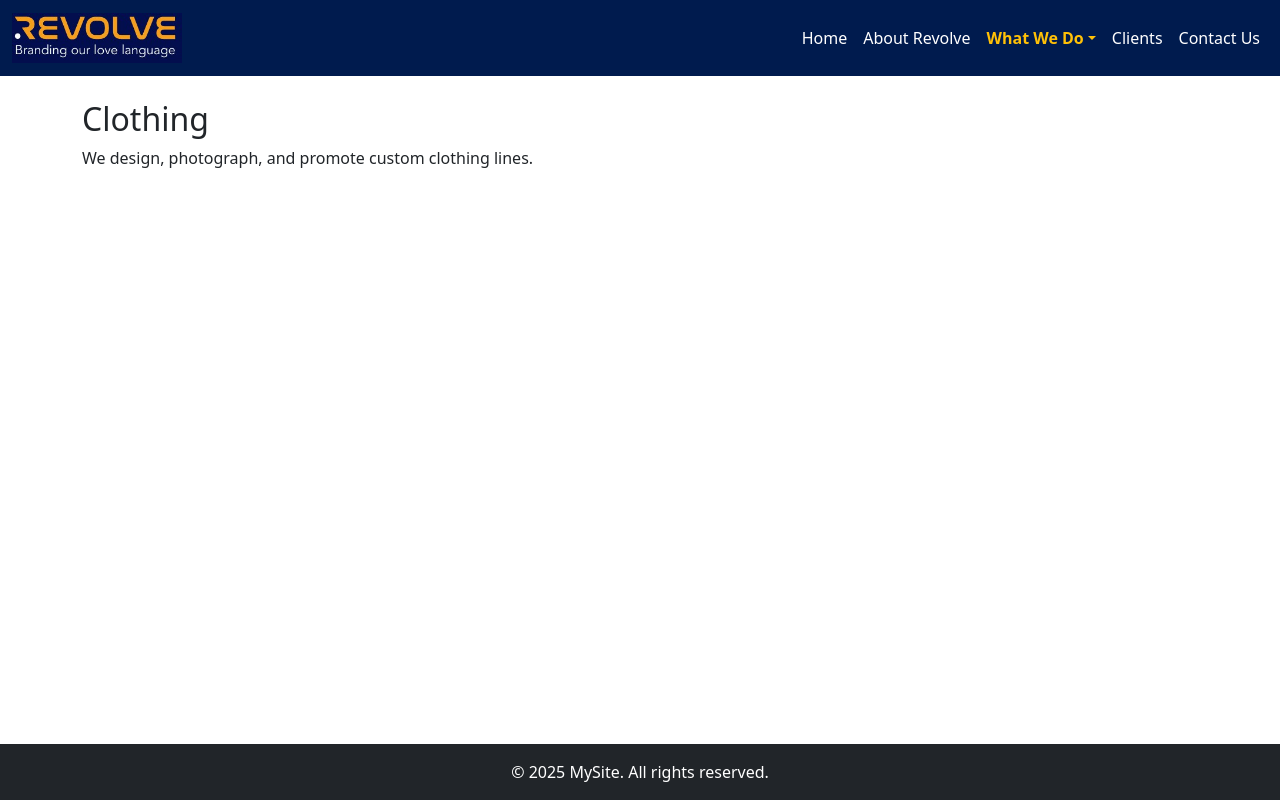
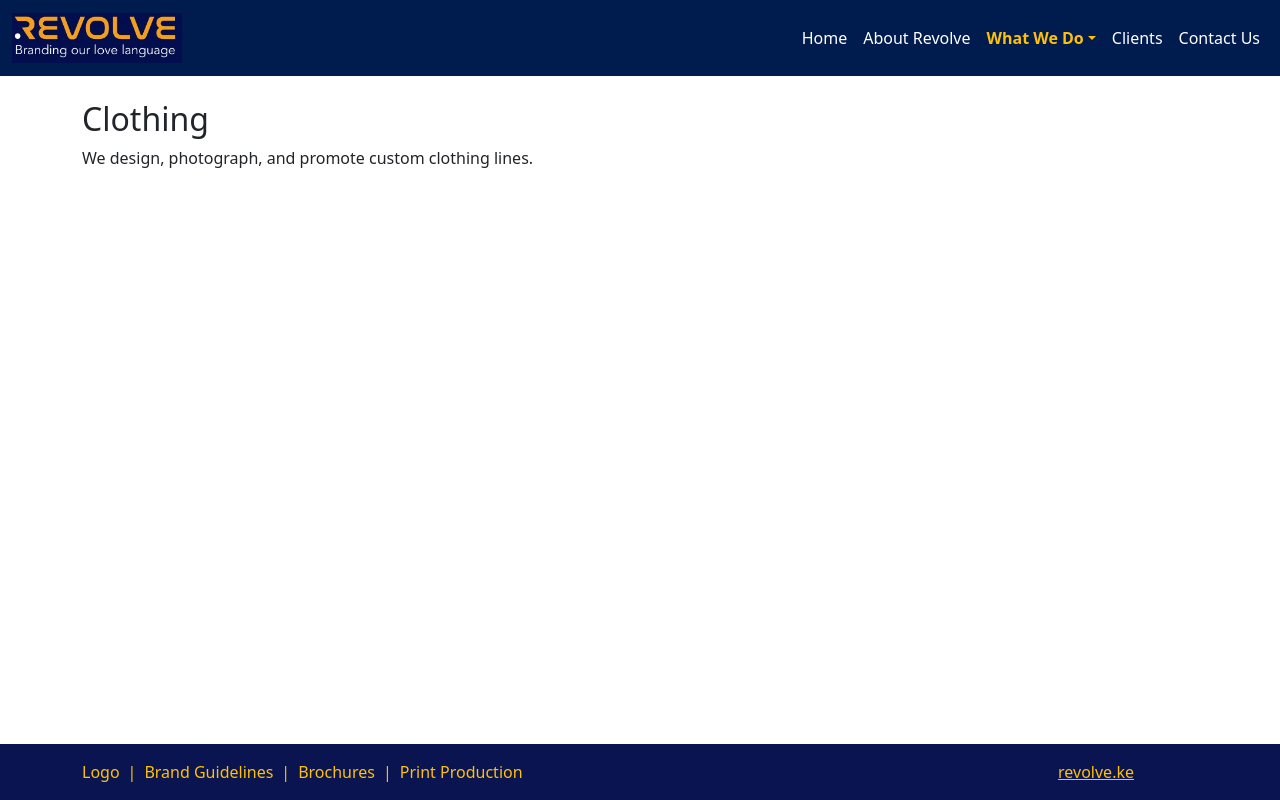
Before and after one commit to Melkzedk/tobby-client-app, a React (Create React App) app: page /clothing in a window 1280 px wide. Built offline with nearby package versions, Linux system fonts and the light colour scheme.

Commit message:
more frontend updates

```diff
--- a/package.json
+++ b/package.json
@@ -8,6 +8,7 @@
     "@testing-library/react": "^16.3.0",
     "@testing-library/user-event": "^13.5.0",
     "bootstrap": "^5.3.5",
+    "bootstrap-icons": "^1.11.4",
     "react": "^19.1.0",
     "react-dom": "^19.1.0",
     "react-icons": "^5.5.0",
--- a/src/components/Footer.js
+++ b/src/components/Footer.js
@@ -3,8 +3,45 @@ import React from 'react';
 
 function Footer() {
   return (
-    <footer className="bg-dark text-white text-center py-3 mt-3">
-      &copy; 2025 MySite. All rights reserved.
+    <footer className="py-3" style={{ backgroundColor: '#0a1451' }}>
+      <div className="container">
+        <div className="row align-items-center">
+          <div className="col-md-6">
+            <div className="text-warning">
+              <span>Logo</span>
+              <span className="mx-2">|</span>
+              <span>Brand Guidelines</span>
+              <span className="mx-2">|</span>
+              <span>Brochures</span>
+              <span className="mx-2">|</span>
+              <span>Print Production</span>
+            </div>
+          </div>
+          <div className="col-md-6 text-md-end">
+            <a href="https://revolve.ke" className="text-warning me-3">revolve.ke</a>
+            <div className="d-inline-block">
+              <a href="#" className="text-white me-2">
+                <i className="bi bi-linkedin"></i>
+              </a>
+              <a href="#" className="text-white me-2">
+                <i className="bi bi-facebook"></i>
+              </a>
+              <a href="#" className="text-white me-2">
+                <i className="bi bi-instagram"></i>
+              </a>
+              <a href="#" className="text-white me-2">
+                <i className="bi bi-tiktok"></i>
+              </a>
+              <a href="#" className="text-white me-2">
+                <i className="bi bi-youtube"></i>
+              </a>
+              <a href="#" className="text-white me-2">
+                <i className="bi bi-twitter"></i>
+              </a>
+            </div>
+          </div>
+        </div>
+      </div>
     </footer>
   );
 }
--- a/src/index.css
+++ b/src/index.css
@@ -32,3 +32,20 @@ img {
 .illustrations-section {
   height: calc(100vh - 56px);
 }
+/* Optional: Hover and Dropdown enhancements */
+.nav-link:hover {
+  color: #f57c00 !important;
+}
+
+.dropdown-menu-dark {
+  background-color: #001b4e;
+}
+
+.dropdown-menu-dark .dropdown-item {
+  color: white;
+}
+
+.dropdown-menu-dark .dropdown-item:hover {
+  color: #f57c00;
+  background-color: transparent;
+}
```
Also changed, not shown: 1 other file (tests, documents, lock files or other folders).
